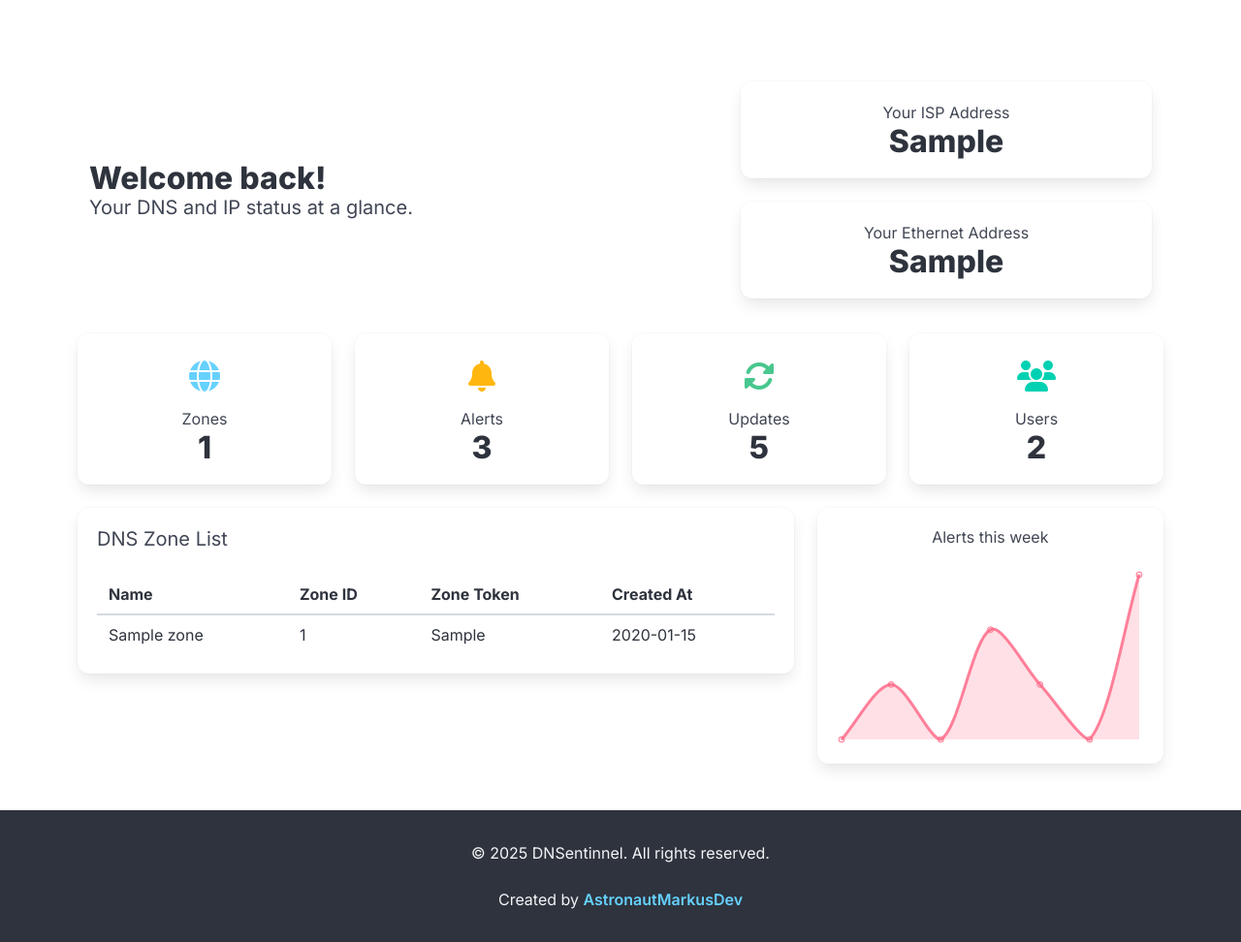
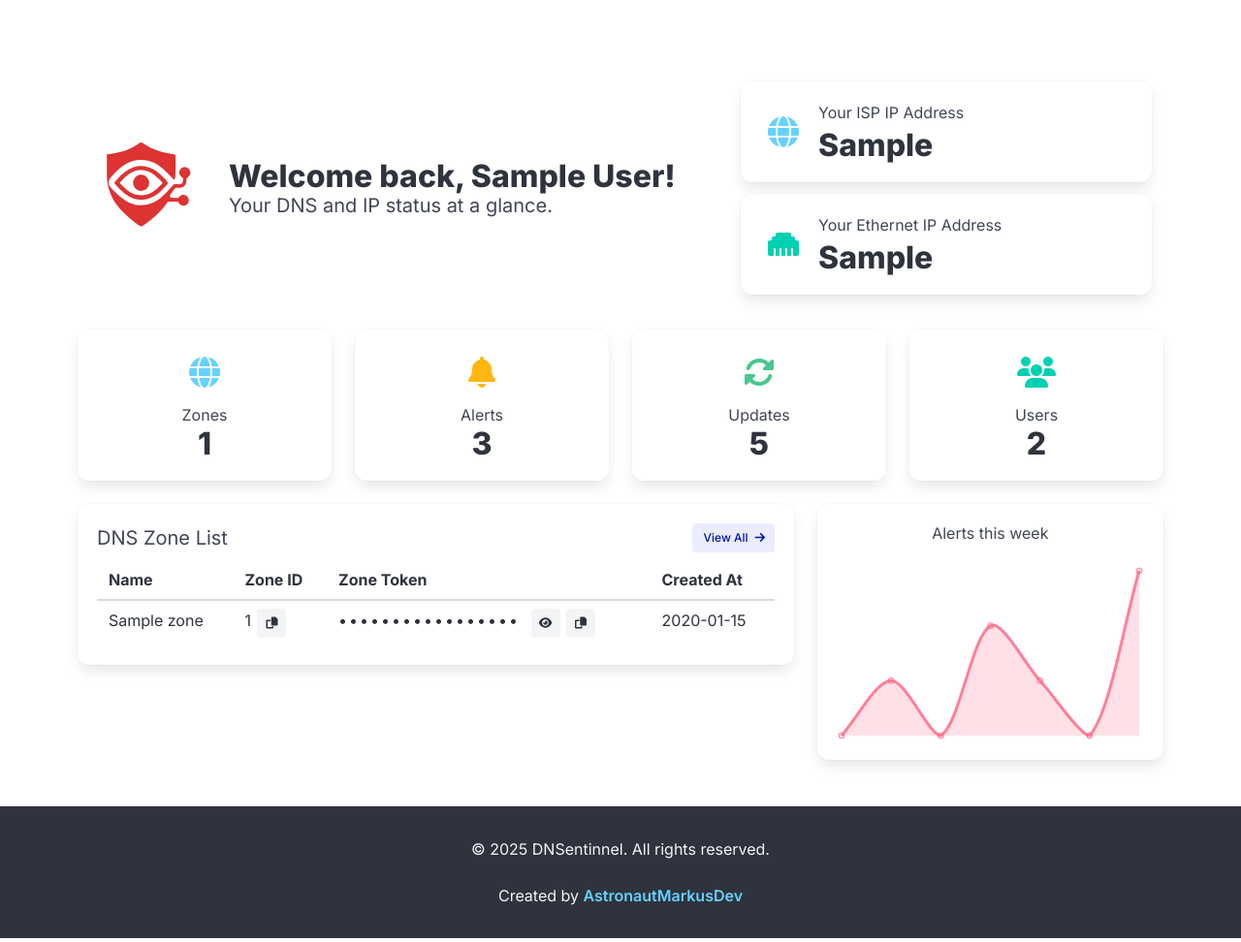
Before and after one commit to AstronautMarkus/DNSentinel, a Flask app: template dnsentinnel/app/templates/dashboard/home.html in a window 1280 px wide. Shown: the part 68-1040 px from the top of the page at 97% size. Run offline with Flask 3, Linux system fonts and the light colour scheme; a user stored in the database is signed in; tables that the repository leaves empty hold one stand-in row (values such as "Sample post"); the template is opened without the code that fills it: values that come from a table or form of the project are taken from there, most other values are stand-ins (such as "Sample title", 1, 10 or a date in 2020); some libraries are stand-ins or nearby versions.

Commit message:
feat: enhance dashboard home page with user-specific greetings and improved zone management UI

```diff
--- a/dnsentinnel/app/routes/dashboard/home.py
+++ b/dnsentinnel/app/routes/dashboard/home.py
@@ -25,6 +25,6 @@ def home():
     finally:
         s.close()
 
-    user_zones = Zone.query.filter_by(user_id=current_user.id).all()
+    user_zones = Zone.query.filter_by(user_id=current_user.id).order_by(Zone.id.desc()).limit(3).all()
 
     return render_template('dashboard/home.html', isp_ip=isp_ip, ethernet_ip=ethernet_ip, user_zones=user_zones)
--- a/dnsentinnel/app/templates/dashboard/home.html
+++ b/dnsentinnel/app/templates/dashboard/home.html
@@ -5,18 +5,29 @@
 <div class="section">
   <div class="container">
     <div class="columns is-vcentered mb-5" style="max-width: 1200px; margin: 0 auto;">
-      <div class="column is-three-fifths">
-        <h2 class="title is-3">Welcome back!</h2>
-        <p class="subtitle is-5">Your DNS and IP status at a glance.</p>
+      <div class="column is-three-fifths is-flex is-align-items-center">
+        <div class="mr-5">
+          <img src="{{ url_for('static', filename='img/DNSentinnel.svg') }}" alt="" style="max-width:120px; pointer-events: none;">
+        </div>
+        <div>
+          <h2 class="title is-3">Welcome back, {{ current_user.name }}!</h2>
+          <p class="subtitle is-5">Your DNS and IP status at a glance.</p>
+        </div>
       </div>
       <div class="column is-two-fifths">
-        <div class="box has-text-centered">
-          <p class="heading">Your ISP Address</p>
-          <p class="title">{{ isp_ip }}</p>
+        <div class="box is-flex is-align-items-center mb-3">
+          <span class="icon is-large mr-3"><i class="fas fa-globe fa-2x has-text-info"></i></span>
+          <div>
+            <p class="heading mb-1">Your ISP IP Address</p>
+            <p class="title mb-0">{{ isp_ip }}</p>
+          </div>
         </div>
-        <div class="box has-text-centered">
-          <p class="heading">Your Ethernet Address</p>
-          <p class="title">{{ ethernet_ip }}</p>
+        <div class="box is-flex is-align-items-center">
+          <span class="icon is-large mr-3"><i class="fas fa-ethernet fa-2x has-text-primary"></i></span>
+          <div>
+            <p class="heading mb-1">Your Ethernet IP Address</p>
+            <p class="title mb-0">{{ ethernet_ip }}</p>
+          </div>
         </div>
       </div>
     </div>
@@ -55,7 +66,13 @@
     <div class="columns">
       <div class="column is-two-thirds">
         <div class="box">
-          <h2 class="subtitle is-5">DNS Zone List</h2>
+          <div class="is-flex is-justify-content-space-between is-align-items-center mb-2">
+            <h2 class="subtitle is-5 mb-0">DNS Zone List</h2>
+            <a href="" class="button is-link is-light is-small">
+              <span>View All</span>
+              <span class="icon is-small"><i class="fas fa-arrow-right"></i></span>
+            </a>
+          </div>
           <table class="table is-fullwidth is-striped is-hoverable">
             <thead>
               <tr>
@@ -69,8 +86,23 @@
               {% for zone in user_zones %}
               <tr>
                 <td>{{ zone.name }}</td>
-                <td>{{ zone.zone_id }}</td>
-                <td>{{ zone.api_token }}</td>
+                <td>
+                  <span class="zone-id" data-zoneid="{{ zone.zone_id }}"></span>
+                  <button class="button is-small is-light copy-zoneid" type="button" title="Copy" style="margin-left:2px;">
+                    <span class="icon is-small"><i class="fas fa-copy"></i></span>
+                  </button>
+                </td>
+                <td>
+                  <span class="zone-token" style="letter-spacing:2px;" data-token="{{ zone.api_token }}">
+                    •••••••••••••••••
+                  </span>
+                  <button class="button is-small is-light toggle-token" type="button" style="margin-left:5px;">
+                    <span class="icon is-small"><i class="fas fa-eye"></i></span>
+                  </button>
+                  <button class="button is-small is-light copy-token" type="button" title="Copy" style="margin-left:2px;">
+                    <span class="icon is-small"><i class="fas fa-copy"></i></span>
+                  </button>
+                </td>
                 <td>{{ zone.created_at.strftime('%Y-%m-%d') }}</td>
               </tr>
               {% else %}
@@ -130,6 +162,70 @@
         }
       }
     });
+
+    document.querySelectorAll('.zone-id').forEach(function(span) {
+      var fullId = span.getAttribute('data-zoneid');
+      if (fullId && fullId.length > 20) {
+        span.textContent = fullId.slice(0, 20) + '...';
+      } else {
+        span.textContent = fullId;
+      }
+    });
+
+    document.querySelectorAll('.toggle-token').forEach(function(btn) {
+      btn.addEventListener('click', function() {
+        var tokenSpan = btn.parentElement.querySelector('.zone-token');
+        var token = tokenSpan.getAttribute('data-token');
+        var isHidden = tokenSpan.textContent.includes('•');
+        if (isHidden) {
+          if (token.length > 10) {
+            tokenSpan.textContent = token.slice(0, 10) + '...';
+          } else {
+            tokenSpan.textContent = token;
+          }
+          btn.querySelector('i').classList.remove('fa-eye');
+          btn.querySelector('i').classList.add('fa-eye-slash');
+        } else {
+          tokenSpan.textContent = '••••••••••••••••';
+          btn.querySelector('i').classList.remove('fa-eye-slash');
+          btn.querySelector('i').classList.add('fa-eye');
+        }
+      });
+    });
+
+    document.querySelectorAll('.copy-token').forEach(function(btn) {
+      btn.addEventListener('click', function() {
+        var tokenSpan = btn.parentElement.querySelector('.zone-token');
+        var token = tokenSpan.getAttribute('data-token');
+        navigator.clipboard.writeText(token).then(function() {
+          btn.classList.add('is-success');
+          btn.querySelector('i').classList.remove('fa-copy');
+          btn.querySelector('i').classList.add('fa-check');
+          setTimeout(function() {
+            btn.classList.remove('is-success');
+            btn.querySelector('i').classList.remove('fa-check');
+            btn.querySelector('i').classList.add('fa-copy');
+          }, 1200);
+        });
+      });
+    });
+
+    document.querySelectorAll('.copy-zoneid').forEach(function(btn) {
+      btn.addEventListener('click', function() {
+        var idSpan = btn.parentElement.querySelector('.zone-id');
+        var zoneid = idSpan.getAttribute('data-zoneid');
+        navigator.clipboard.writeText(zoneid).then(function() {
+          btn.classList.add('is-success');
+          btn.querySelector('i').classList.remove('fa-copy');
+          btn.querySelector('i').classList.add('fa-check');
+          setTimeout(function() {
+            btn.classList.remove('is-success');
+            btn.querySelector('i').classList.remove('fa-check');
+            btn.querySelector('i').classList.add('fa-copy');
+          }, 1200);
+        });
+      });
+    });
   });
 </script>
 {% endblock %}
```
